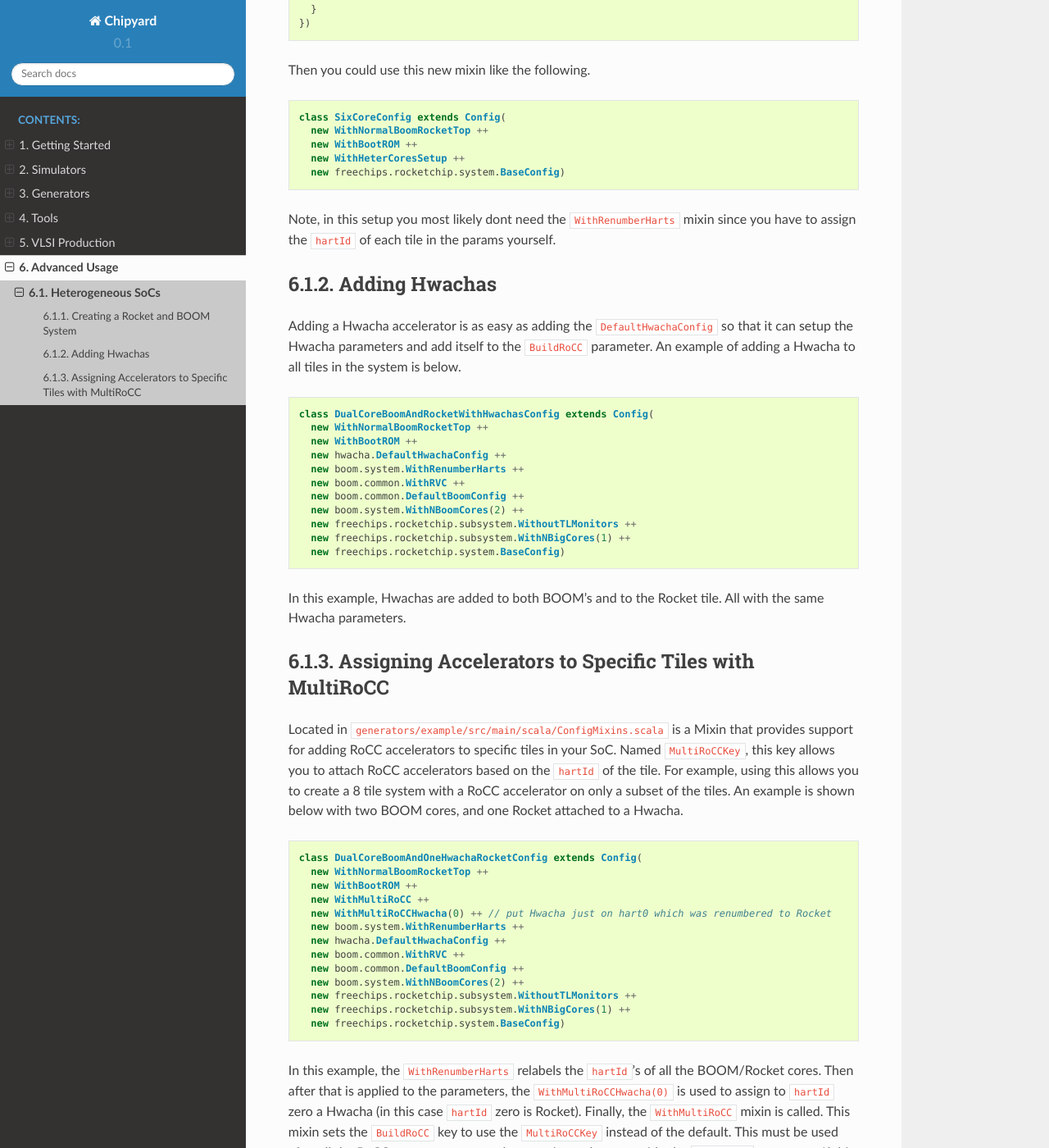
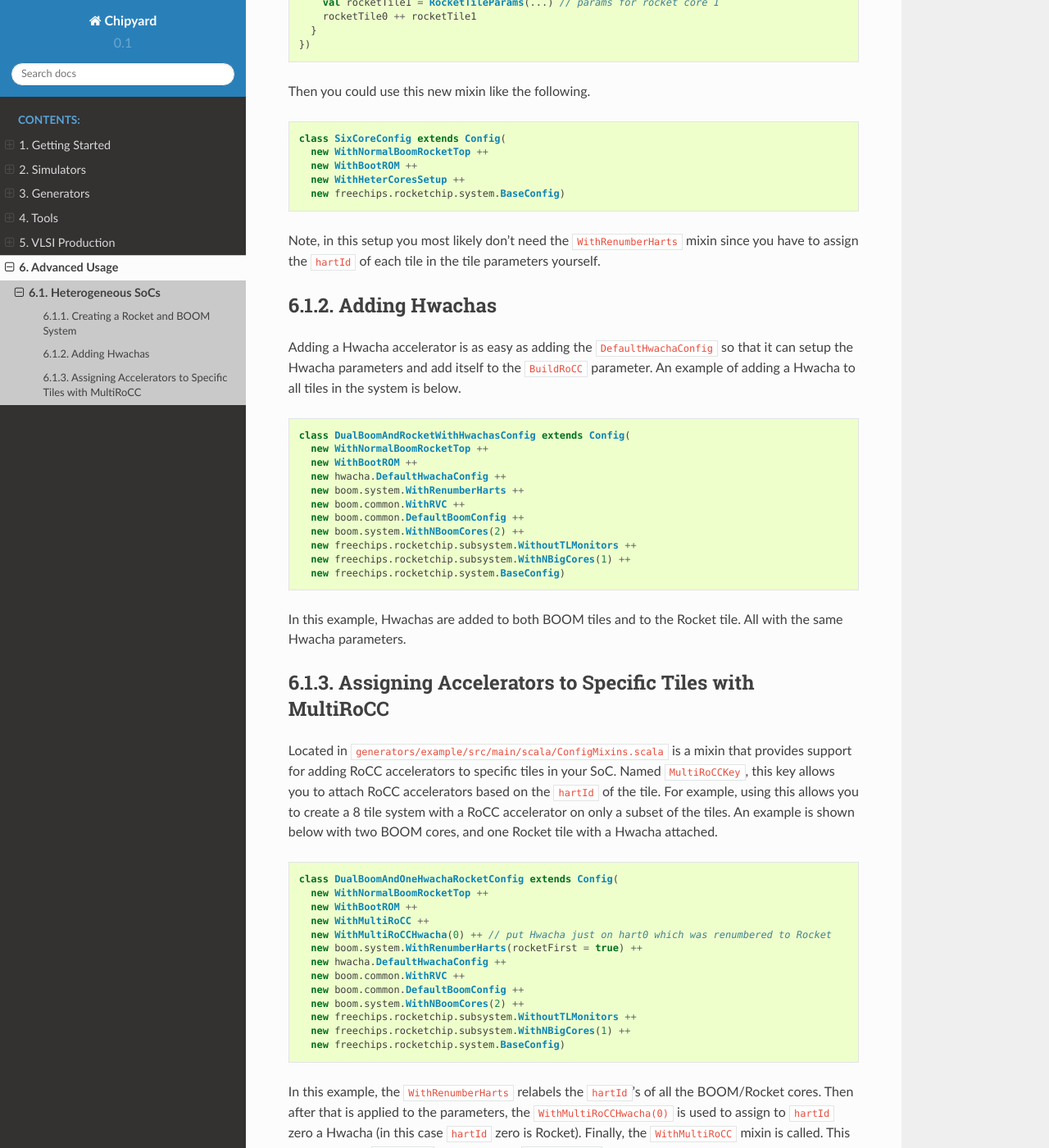
Before and after one commit to ucb-bar/chipyard, a Sphinx documentation site: the page built from docs/Advanced-Usage/Heterogeneous-SoCs.rst, in a window 1280 px wide and 1400 px high, scrolled down 1334 px. Shown: the whole window at 82% size. Built offline with Sphinx 7.4.7 and the Read the Docs theme 2.0.0, drawn with Linux system fonts in a browser that asks for light colours; pages that are not in the unit, such as notebooks, are missing from menus; some of the changed text lies outside the part shown.

Commit message:
removed extra core in names | misc cleanup

```diff
--- a/docs/Advanced-Usage/Heterogeneous-SoCs.rst
+++ b/docs/Advanced-Usage/Heterogeneous-SoCs.rst
@@ -68,7 +68,7 @@ Then you could use this new mixin like the following.
       new WithHeterCoresSetup ++
       new freechips.rocketchip.system.BaseConfig)
 
-Note, in this setup you most likely dont need the ``WithRenumberHarts`` mixin since you have to assign the ``hartId`` of each tile in the params yourself.
+Note, in this setup you most likely don't need the ``WithRenumberHarts`` mixin since you have to assign the ``hartId`` of each tile in the tile parameters yourself.
 
 Adding Hwachas
 -------------------------------------------
@@ -78,7 +78,7 @@ An example of adding a Hwacha to all tiles in the system is below.
 
 .. code-block:: scala
 
-    class DualCoreBoomAndRocketWithHwachasConfig extends Config(
+    class DualBoomAndRocketWithHwachasConfig extends Config(
       new WithNormalBoomRocketTop ++
       new WithBootROM ++
       new hwacha.DefaultHwachaConfig ++
@@ -90,25 +90,25 @@ An example of adding a Hwacha to all tiles in the system is below.
       new freechips.rocketchip.subsystem.WithNBigCores(1) ++
       new freechips.rocketchip.system.BaseConfig)
 
-In this example, Hwachas are added to both BOOM's and to the Rocket tile.
+In this example, Hwachas are added to both BOOM tiles and to the Rocket tile.
 All with the same Hwacha parameters.
 
 Assigning Accelerators to Specific Tiles with MultiRoCC
 -------------------------------------------------------
 
-Located in ``generators/example/src/main/scala/ConfigMixins.scala`` is a Mixin that provides support for adding RoCC accelerators to specific tiles in your SoC.
+Located in ``generators/example/src/main/scala/ConfigMixins.scala`` is a mixin that provides support for adding RoCC accelerators to specific tiles in your SoC.
 Named ``MultiRoCCKey``, this key allows you to attach RoCC accelerators based on the ``hartId`` of the tile.
 For example, using this allows you to create a 8 tile system with a RoCC accelerator on only a subset of the tiles.
-An example is shown below with two BOOM cores, and one Rocket attached to a Hwacha.
+An example is shown below with two BOOM cores, and one Rocket tile with a Hwacha attached.
 
 .. code-block:: scala
 
-    class DualCoreBoomAndOneHwachaRocketConfig extends Config(
+    class DualBoomAndOneHwachaRocketConfig extends Config(
       new WithNormalBoomRocketTop ++
       new WithBootROM ++
       new WithMultiRoCC ++
       new WithMultiRoCCHwacha(0) ++ // put Hwacha just on hart0 which was renumbered to Rocket
-      new boom.system.WithRenumberHarts ++
+      new boom.system.WithRenumberHarts(rocketFirst = true) ++
       new hwacha.DefaultHwachaConfig ++
       new boom.common.WithRVC ++
       new boom.common.DefaultBoomConfig ++
--- a/docs/Advanced-Usage/index.rst
+++ b/docs/Advanced-Usage/index.rst
@@ -1,7 +1,7 @@
 Advanced Usage
 ================================
 
-The following sections are advanced topics about how to use REBAR and special features of the framework.
+The following sections are advanced topics about how to use Chipyard and special features of the framework.
 They expect you to know about Chisel, Parameters, Configs, etc.
 
 .. toctree::
```
Also changed, not shown: other parts of docs/Advanced-Usage/Heterogeneous-SoCs.rst (+5 -5 lines), 1 other file.
